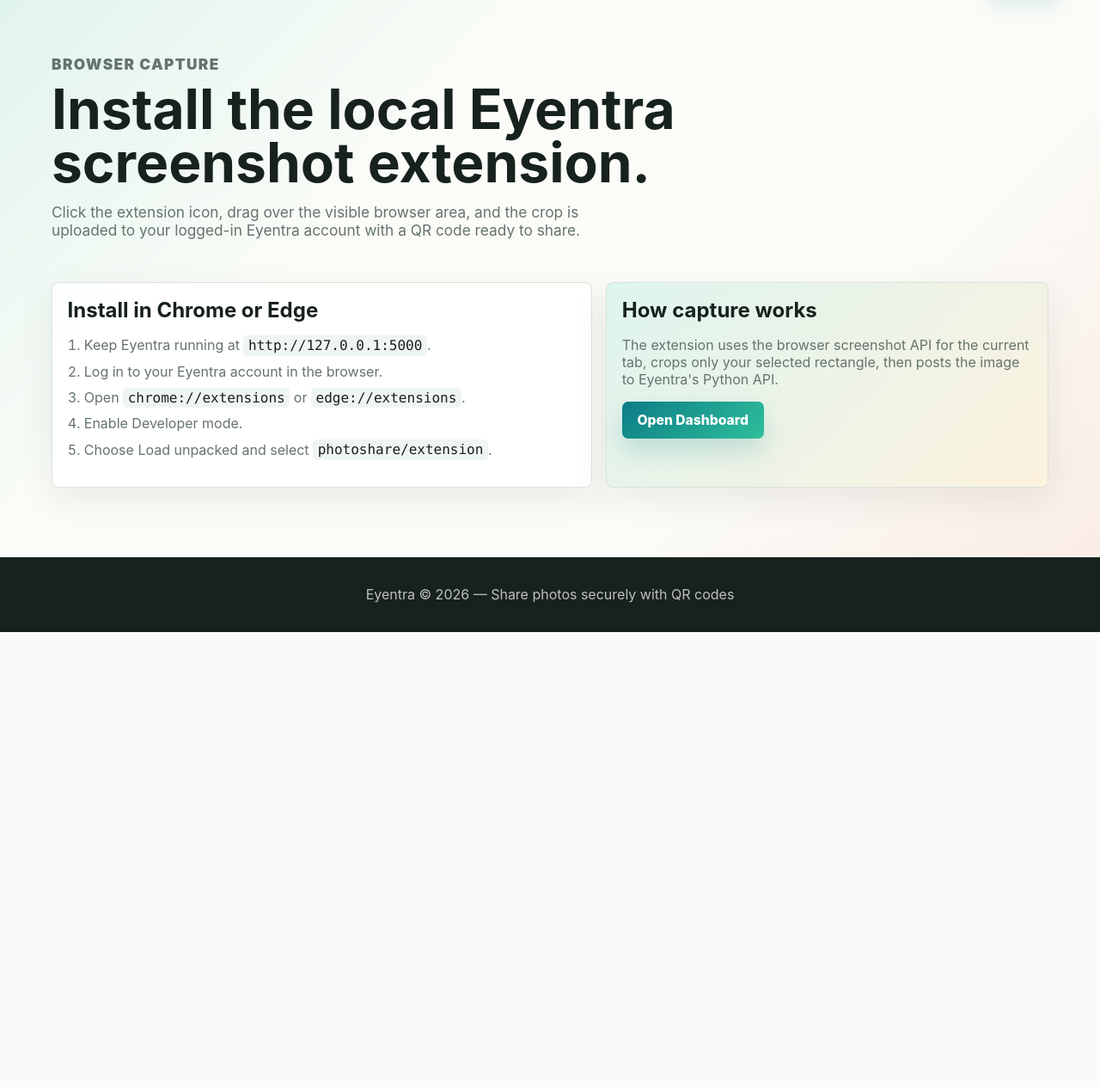
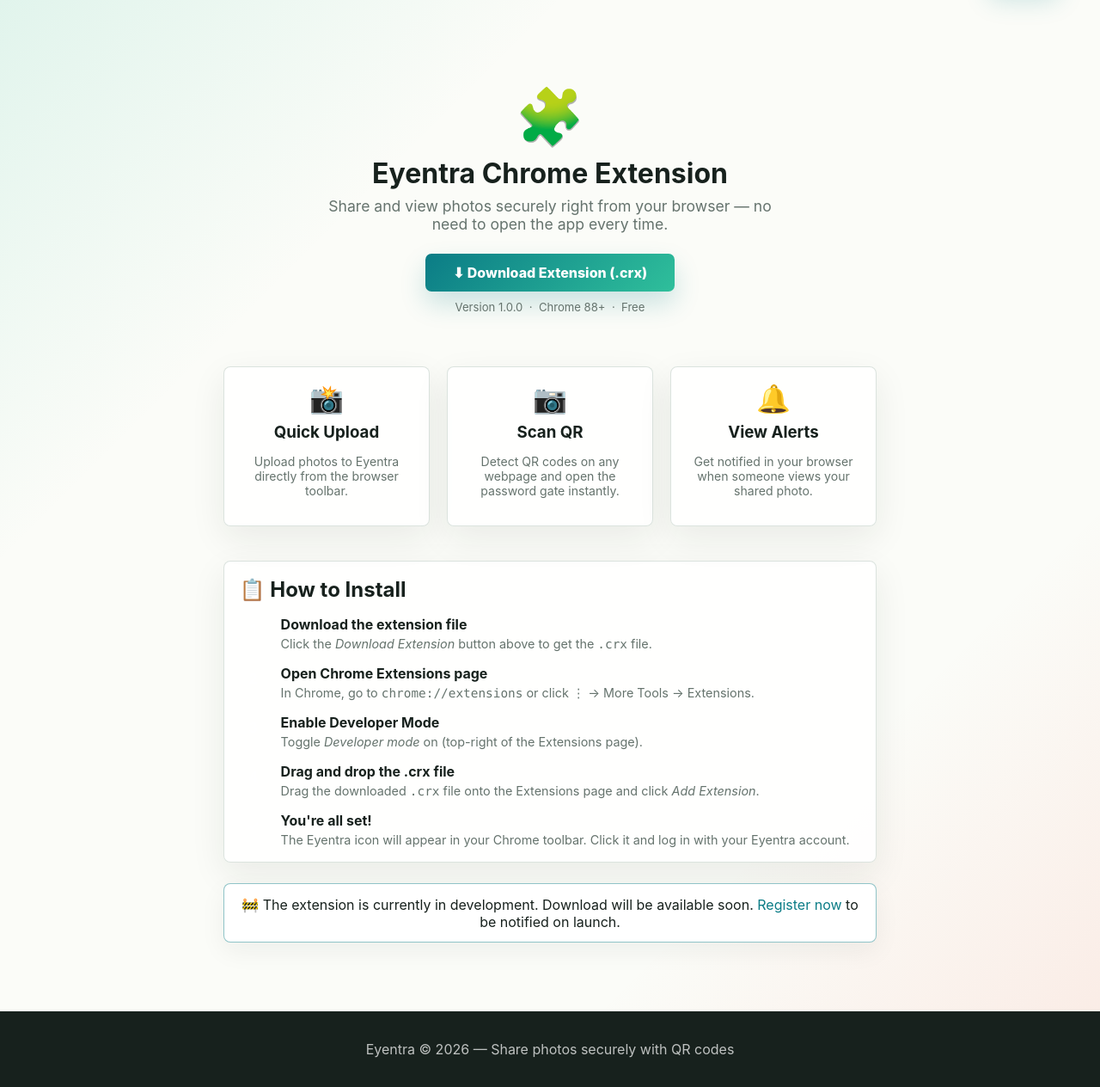
Before and after one commit to ankushkundapuraannaiah-bit/Eyentra, a Flask app: page /extension in a window 1280 px wide. Shown: the part 65-1329 px from the top of the page at 86% size. Before the commit the page ends 800 px from the top, so only its background shows below. Run offline with Flask 3, Linux system fonts and the light colour scheme.

Commit message:
Update extension title and content for Chrome

```diff
--- a/templates/extension.html
+++ b/templates/extension.html
@@ -1,34 +1,115 @@
 {% extends "base.html" %}
-{% block title %}Browser Extension - Eyentra{% endblock %}
+{% block title %}Chrome Extension — Eyentra{% endblock %}
 
 {% block content %}
-<section class="page-hero compact">
-    <p class="eyebrow">Browser capture</p>
-    <h1>Install the local Eyentra screenshot extension.</h1>
-    <p>
-        Click the extension icon, drag over the visible browser area, and the crop is
-        uploaded to your logged-in Eyentra account with a QR code ready to share.
-    </p>
-</section>
+<div style="max-width:760px; margin:2rem auto;">
 
-<section class="split-panel">
+    <!-- Hero -->
+    <div style="text-align:center; padding:2rem 1rem 1.5rem;">
+        <div style="font-size:4rem;">🧩</div>
+        <h1 style="color:var(--brand); margin:0.5rem 0;">Eyentra Chrome Extension</h1>
+        <p style="color:var(--muted); font-size:1.1rem; max-width:520px; margin:0 auto 1.5rem;">
+            Share and view photos securely right from your browser — no need to open the app every time.
+        </p>
+        <a href="#" class="btn btn-primary" style="font-size:1rem; padding:0.75rem 2rem;"
+           onclick="alert('Extension coming soon! Check back later.'); return false;">
+            ⬇ Download Extension (.crx)
+        </a>
+        <p style="color:var(--muted); font-size:0.82rem; margin-top:0.6rem;">
+            Version 1.0.0 &nbsp;·&nbsp; Chrome 88+ &nbsp;·&nbsp; Free
+        </p>
+    </div>
+
+    <!-- Features -->
+    <div style="display:grid; grid-template-columns:repeat(auto-fit,minmax(200px,1fr)); gap:1.25rem; margin:1.5rem 0;">
+        <div class="info-box" style="text-align:center;">
+            <div style="font-size:2rem;">📸</div>
+            <h3 style="margin:0.5rem 0 0.25rem;">Quick Upload</h3>
+            <p style="font-size:0.88rem; color:var(--muted);">Upload photos to Eyentra directly from the browser toolbar.</p>
+        </div>
+        <div class="info-box" style="text-align:center;">
+            <div style="font-size:2rem;">📷</div>
+            <h3 style="margin:0.5rem 0 0.25rem;">Scan QR</h3>
+            <p style="font-size:0.88rem; color:var(--muted);">Detect QR codes on any webpage and open the password gate instantly.</p>
+        </div>
+        <div class="info-box" style="text-align:center;">
+            <div style="font-size:2rem;">🔔</div>
+            <h3 style="margin:0.5rem 0 0.25rem;">View Alerts</h3>
+            <p style="font-size:0.88rem; color:var(--muted);">Get notified in your browser when someone views your shared photo.</p>
+        </div>
+    </div>
+
+    <!-- Install instructions -->
     <div class="info-box">
-        <h2>Install in Chrome or Edge</h2>
-        <ol class="ordered-list">
-            <li>Keep Eyentra running at <code>http://127.0.0.1:5000</code>.</li>
-            <li>Log in to your Eyentra account in the browser.</li>
-            <li>Open <code>chrome://extensions</code> or <code>edge://extensions</code>.</li>
-            <li>Enable Developer mode.</li>
-            <li>Choose Load unpacked and select <code>photoshare/extension</code>.</li>
-        </ol>
+        <h2 style="margin-bottom:1rem;">📋 How to Install</h2>
+
+        <div style="display:flex; flex-direction:column; gap:1rem;">
+
+            <div style="display:flex; gap:1rem; align-items:flex-start;">
+                <div style="background:var(--brand); color:#fff; border-radius:50%; width:32px; height:32px;
+                            display:flex; align-items:center; justify-content:center; font-weight:700; flex-shrink:0;">1</div>
+                <div>
+                    <strong>Download the extension file</strong>
+                    <p style="color:var(--muted); font-size:0.9rem; margin:0.25rem 0 0;">
+                        Click the <em>Download Extension</em> button above to get the <code>.crx</code> file.
+                    </p>
+                </div>
+            </div>
+
+            <div style="display:flex; gap:1rem; align-items:flex-start;">
+                <div style="background:var(--brand); color:#fff; border-radius:50%; width:32px; height:32px;
+                            display:flex; align-items:center; justify-content:center; font-weight:700; flex-shrink:0;">2</div>
+                <div>
+                    <strong>Open Chrome Extensions page</strong>
+                    <p style="color:var(--muted); font-size:0.9rem; margin:0.25rem 0 0;">
+                        In Chrome, go to <code>chrome://extensions</code> or click ⋮ → More Tools → Extensions.
+                    </p>
+                </div>
+            </div>
+
+            <div style="display:flex; gap:1rem; align-items:flex-start;">
+                <div style="background:var(--brand); color:#fff; border-radius:50%; width:32px; height:32px;
+                            display:flex; align-items:center; justify-content:center; font-weight:700; flex-shrink:0;">3</div>
+                <div>
+                    <strong>Enable Developer Mode</strong>
+                    <p style="color:var(--muted); font-size:0.9rem; margin:0.25rem 0 0;">
+                        Toggle <em>Developer mode</em> on (top-right of the Extensions page).
+                    </p>
+                </div>
+            </div>
+
+            <div style="display:flex; gap:1rem; align-items:flex-start;">
+                <div style="background:var(--brand); color:#fff; border-radius:50%; width:32px; height:32px;
+                            display:flex; align-items:center; justify-content:center; font-weight:700; flex-shrink:0;">4</div>
+                <div>
+                    <strong>Drag and drop the .crx file</strong>
+                    <p style="color:var(--muted); font-size:0.9rem; margin:0.25rem 0 0;">
+                        Drag the downloaded <code>.crx</code> file onto the Extensions page and click <em>Add Extension</em>.
+                    </p>
+                </div>
+            </div>
+
+            <div style="display:flex; gap:1rem; align-items:flex-start;">
+                <div style="background:var(--success); color:#fff; border-radius:50%; width:32px; height:32px;
+                            display:flex; align-items:center; justify-content:center; font-weight:700; flex-shrink:0;">✓</div>
+                <div>
+                    <strong>You're all set!</strong>
+                    <p style="color:var(--muted); font-size:0.9rem; margin:0.25rem 0 0;">
+                        The Eyentra icon will appear in your Chrome toolbar. Click it and log in with your Eyentra account.
+                    </p>
+                </div>
+            </div>
+
+        </div>
     </div>
-    <div class="info-box accent-box">
-        <h2>How capture works</h2>
-        <p>
-            The extension uses the browser screenshot API for the current tab, crops only
-            your selected rectangle, then posts the image to Eyentra's Python API.
-        </p>
-        <a href="{{ url_for('dashboard') }}" class="btn btn-primary">Open Dashboard</a>
+
+    <!-- Coming soon note -->
+    <div class="alert alert-info" style="margin-top:1.5rem; text-align:center;">
+        🚧 The extension is currently in development. Download will be available soon.
+        {% if not user %}
+            <a href="{{ url_for('register') }}">Register now</a> to be notified on launch.
+        {% endif %}
     </div>
-</section>
+
+</div>
 {% endblock %}
```
